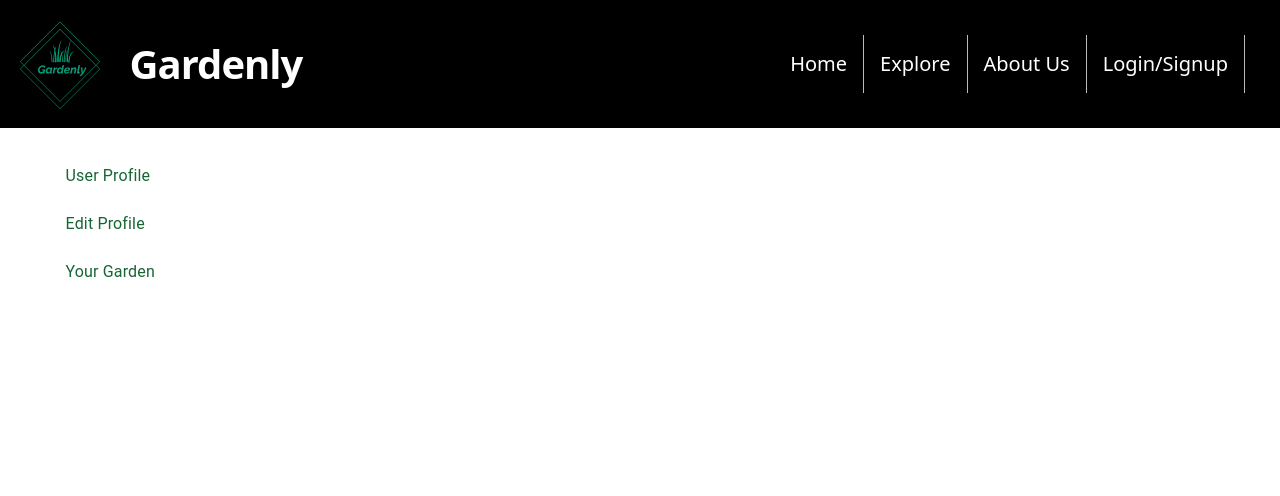
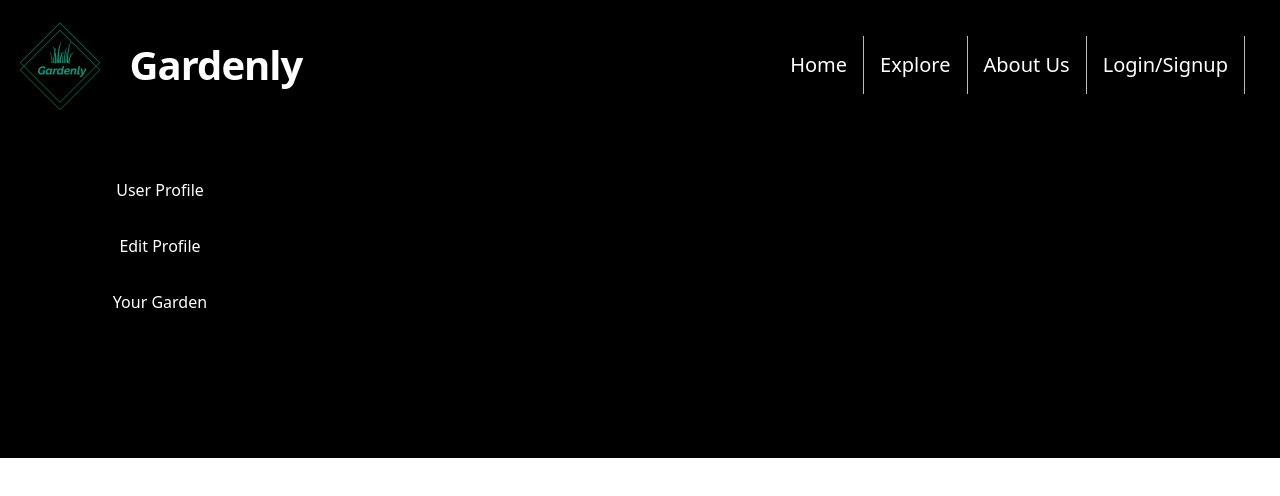
Before and after one commit to Neev1108/Gardenly, a Next.js app: page /navigation/profile in a window 1280 px wide. Shown: the top 496 px of the page. Built offline with nearby package versions, Linux system fonts and the light colour scheme.

Commit message:
becoming a css beast

```diff
--- a/components/Layout.js
+++ b/components/Layout.js
@@ -1,6 +1,5 @@
 import NavBar from "./NavBar";
 import Head from "next/head";
-import overall from '../styles/overall.module.css'
 import { useState, useEffect } from "react";
 import Cookies from 'js-cookie'
 
@@ -37,9 +36,11 @@ const Layout = ({children}, props) => {
           <title> {props.title} </title>
         </Head>
 
-        <main>
+        <main className="bg-black">
             <NavBar user={user}>  </NavBar>
+            <div id="content">
             {children}
+            </div>
         </main>
 
     </>
--- a/components/UserProfile.js
+++ b/components/UserProfile.js
@@ -3,7 +3,7 @@ import {useState} from 'react'
 const userProfile = (props) => {
 
     return (
-        <h1> {props.user} </h1>
+        <h1 className="text-white"> {props.user} </h1>
     )
 }
 
--- a/pages/navigation/login.js
+++ b/pages/navigation/login.js
@@ -51,9 +51,8 @@ const Login = () => {
   return (
     <>
       <Layout title="Login">
-        <main>
           <div
-            className=" w-full max-w-xs container justify-center flex flex-col border-solid
+            className="max-w-xs justify-center flex flex-col border-solid
        bg-black rounded px-10 pt-6 pb-8 mt-24 m-auto"
           >
             <h1 className="text-center text-lg font-bold text-white ">
@@ -92,24 +91,23 @@ const Login = () => {
 
               <button
                 type="submit"
-                className="btn btn-primary text-black bg-white mt-8 p-2
-            rounded font-bold"
+                className="btn btn-primary text-black bg-white p-2
+            rounded font-bold justify-center mt-4"
               >
                 Sign In
               </button>
             </form>
           </div>
 
-          <div className="justify-center mt-2 m-auto flex">
+          <div className="flex justify-center mt-4 p-10 border-white border-solid">
             <button
-              className="btn btn-primary text-white bg-black mt-8 p-2
+              className=" text-white bg-black p-2
             rounded font-bold"
               onClick={rerouteToSignup}
             >
               Do not have an account? Signup!
             </button>
           </div>
-        </main>
       </Layout>
     </>
   );
--- a/pages/navigation/profile.js
+++ b/pages/navigation/profile.js
@@ -4,12 +4,6 @@ import { getUser } from "../../lib/userApi";
 import React from "react";
 import { profileEdit } from "../../lib/profileAPI";
 
-// Imports for Material Ui Components
-import List from "@mui/material/List";
-import ListItem from "@mui/material/ListItem";
-import ListItemText from "@mui/material/ListItemText";
-import Toolbar from "@mui/material/Toolbar";
-import Divider from "@mui/material/Divider";
 
 //Imports for Parent or Child components
 import Layout from "../../components/Layout";
@@ -37,6 +31,7 @@ class profilePage extends React.Component {
    * @param phone_number - Phone Number data submitted from child component (EditProfile) in a callback
    * @param page - sets the current page after a toolbar click, default will be the User Profile page
    */
+
   constructor(props) {
     super(props);
     this.state = {
@@ -73,8 +68,7 @@ class profilePage extends React.Component {
     this.loadUserFromCookies();
   };
 
-
-/**
+  /**
 * Brief description of the function here.
 * @summary This function will make the api call to update the user document in mongodb.
   It will first find the current token for the user and then make a call to the profile/editProfile endpoint.
@@ -83,8 +77,17 @@ class profilePage extends React.Component {
 
   profileChanged = () => {
     const auth_token = Cookies.get("token");
-    if (this.state.first_name && this.state.last_name && this.state.phone_number) {
-      let result = profileEdit(auth_token, this.state.first_name, this.state.last_name, this.state.phone_number);
+    if (
+      this.state.first_name &&
+      this.state.last_name &&
+      this.state.phone_number
+    ) {
+      let result = profileEdit(
+        auth_token,
+        this.state.first_name,
+        this.state.last_name,
+        this.state.phone_number
+      );
     }
   };
 
@@ -117,7 +120,6 @@ class profilePage extends React.Component {
   };
 
   render() {
-
     /*
     The following code will check the page state and return a child component that will be placed
     at the main content of the dashboard
@@ -133,41 +135,28 @@ class profilePage extends React.Component {
       );
     }
 
-
     return (
       <>
         <Layout title="Profile">
+          {/* Dashboard will be an grid div with a toolbar on the left and the main content on the right */}
+          <div id="dashboard" className="flex flex-row mt-10">
+            <div id="sidebar" className="flex flex-col
+             text-white h-72 w-48 ml-16 space-y-4">
+              <button className="hover:border p-2 hover:text-green-700" onClick={(e) => this.buttonPressed(e.target.innerHTML)}>
+                User Profile
+              </button>
 
-        {/* Dashboard will be an grid div with a toolbar on the left and the main content on the right */}
-          <div
-            id="dasbboard"
-            className="grid grid-cols-6 gap-2 p-4 justify-start "
-          >
-            <Toolbar className="w-32 col-start-1 col-span-1">
-              <Divider>
-                <List>
-                  {["User Profile", "Edit Profile", "Your Garden"].map(
-                    (text) => (
-                      <ListItem
-                        className="bg-black"
-                        button
-                        key={text}
-                        onClick={() => this.buttonPressed(text)}
-                      >
-                        <ListItemText
-                          className="text-green-800 text-xl"
-                          primary={text}
-                        />
-                      </ListItem>
-                    )
-                  )}
-                </List>
-              </Divider>
-            </Toolbar>
+              <button className="hover:border-2 p-2 hover:text-green-700" onClick={(e) => this.buttonPressed(e.target.innerHTML)}>
+                Edit Profile
+              </button>
 
+              <button className="hover:border-2 p-2 hover:text-green-700" onClick={(e) => this.buttonPressed(e.target.innerHTML)}>
+                Your Garden
+              </button>
+            </div>
 
             {/* Main Content of dashboard goes here after checking what page was clicked */}
-            <div id="main_content" className="col-start-3 col-span-4">
+            <div id="main_content" className="pl-10">
               {checkPage}
             </div>
           </div>
--- a/pages/navigation/signup.js
+++ b/pages/navigation/signup.js
@@ -58,7 +58,6 @@ function Signup() {
   return (
       <>
     <Layout title="Signup">
-    <main>
       <div
         className=" w-full max-w-xs container justify-center flex flex-col border-solid
    bg-black rounded px-10 pt-6 pb-8 mt-24 m-auto"
@@ -123,7 +122,6 @@ function Signup() {
             {alert ? returnAlertMessage(): null}
         </div>
       </div>
-    </main>
   </Layout>
 </>
   )
--- a/styles/NavBar.module.css
+++ b/styles/NavBar.module.css
@@ -26,6 +26,7 @@
   }
 
 .navbar {
+    height: 130px;
     top: 0;
     display: flex;
     align-items: center;
```
